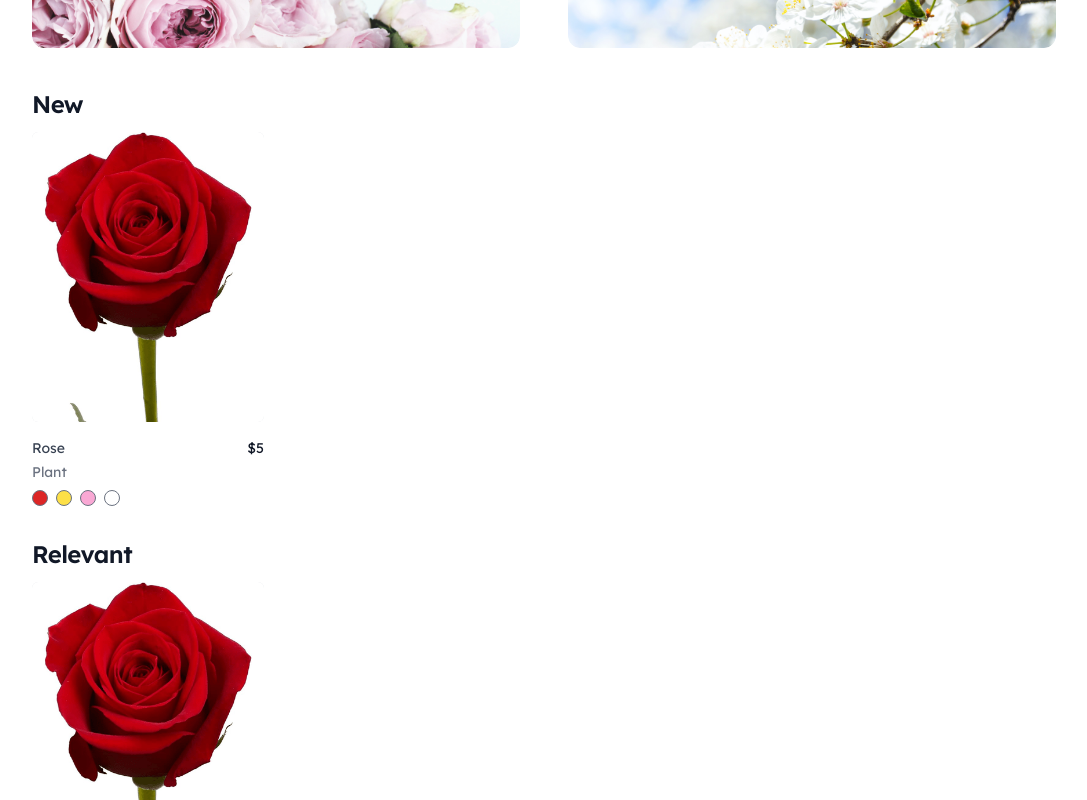
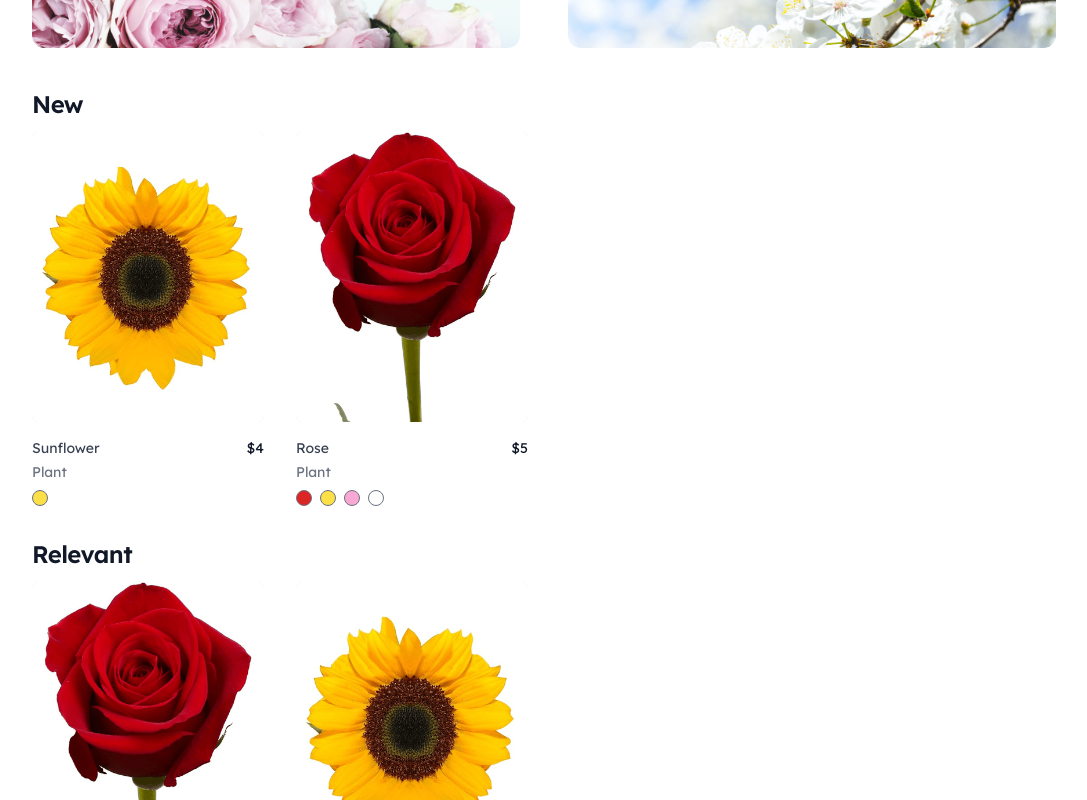
Before and after one commit to robertchapmanrlc/flourishing-flowers, a React (Vite) app: page / in a window 1280 px wide. Shown: the part 720-1520 px from the top of the page, without its empty margins (96-1183 px from the left). Built offline with nearby package versions, Linux system fonts and the light colour scheme.

Commit message:
Added sunflowers to the website. Staring to use different products for each category page

```diff
--- a/products.ts
+++ b/products.ts
@@ -12,22 +12,21 @@ export const products = [
       { name: "pink", class: "bg-pink-300", selectedClass: 'ring-gray-400' },
       { name: "white", class: "bg-white", selectedClass: 'ring-gray-400' },
     ],
-    description: 'The timeless symbol of love, our classic red roses are rich, passionate, and irresistible. Express your deepest affection with these velvety petals and elegant long stems.',
+    description: "The timeless symbol of love, our classic red roses are rich, passionate, and irresistible. Express your deepest affection with these velvety petals and elegant long stems. \n The vibrant yellow rose signifies joy, friendship, and the warmth of the sun. Send them to spread happiness and positivity. \n Soft and delicate, pink roses radiate affection and gratitude. Choose them to show your appreciation and admiration. \n Pure and enchanting, white roses represent purity and new beginnings. They\'re a superb choice for weddings and expressions of admiration",
     created_at: 'Tue Feb 14 2023 12:49:22 GMT-0500 (Central Daylight Time)'
   },
-  // {
-  //   image_url: "src/assets/products/yellow-rose.png",
-  //   name: "Rose Bouquet",
-  //   category: "Plant",
-  //   price: "4",
-  //   product_id: 2,
-  //   colors: [
-  //     { name: "red", class: "bg-red-700", selectedClass: 'ring-gray-700' },
-  //     { name: "green", class: "bg-green-600", selectedClass: 'ring-gray-700' },
-  //   ],
-  //   description: 'This is a beautiful flower you can buy',
-  //   created_at: 'Mon Aug 10 2023 9:00:00 GMT-0500 (Central Daylight Time)'
-  // },
+  {
+    image_url: "src/assets/products/yellow-sunflower.png",
+    name: "Sunflower",
+    category: "Plant",
+    price: "4",
+    product_id: 2,
+    colors: [
+      { name: "yellow", class: "bg-yellow-700", selectedClass: 'ring-gray-700' },
+    ],
+    description: "Nature's vibrant masterpiece that brings the warmth of the sun right into your life. These iconic flowers are a symbol of joy, positivity, and endless possibilities, making them the perfect addition to any occasion",
+    created_at: 'Mon Aug 10 2023 9:00:00 GMT-0500 (Central Daylight Time)'
+  },
   // {
   //   image_url: "src/assets/products/pink-rose.png",
   //   name: "Rose Bouquet",
--- a/src/App.tsx
+++ b/src/App.tsx
@@ -14,22 +14,22 @@ const categories = [
   {
     route: "/just-because",
     label: "Just Because",
-    cards: products,
+    cards: [products[0], products[1]],
   },
   {
     route: "/birthday",
     label: "Birthday",
-    cards: products,
+    cards: [products[0]],
   },
   {
     route: "/anniversary",
     label: "Anniversary",
-    cards: products,
+    cards: [products[0]],
   },
   {
     route: "/wedding",
     label: "Wedding",
-    cards: products,
+    cards: [products[0]],
   },
 ];
 
--- a/src/pages/home.tsx
+++ b/src/pages/home.tsx
@@ -24,11 +24,11 @@ const newestProducts = [...products].sort(sortProducts);
 const productListContent = [
   {
     label: "New",
-    cards: [newestProducts[0]],
+    cards: [newestProducts[0], newestProducts[1]],
   },
   {
     label: "Relevant",
-    cards: [products[0]],
+    cards: [products[0], products[1]],
   },
 ];
 
```
Also changed, not shown: src/assets/products/yellow-sunflower.png (added).
